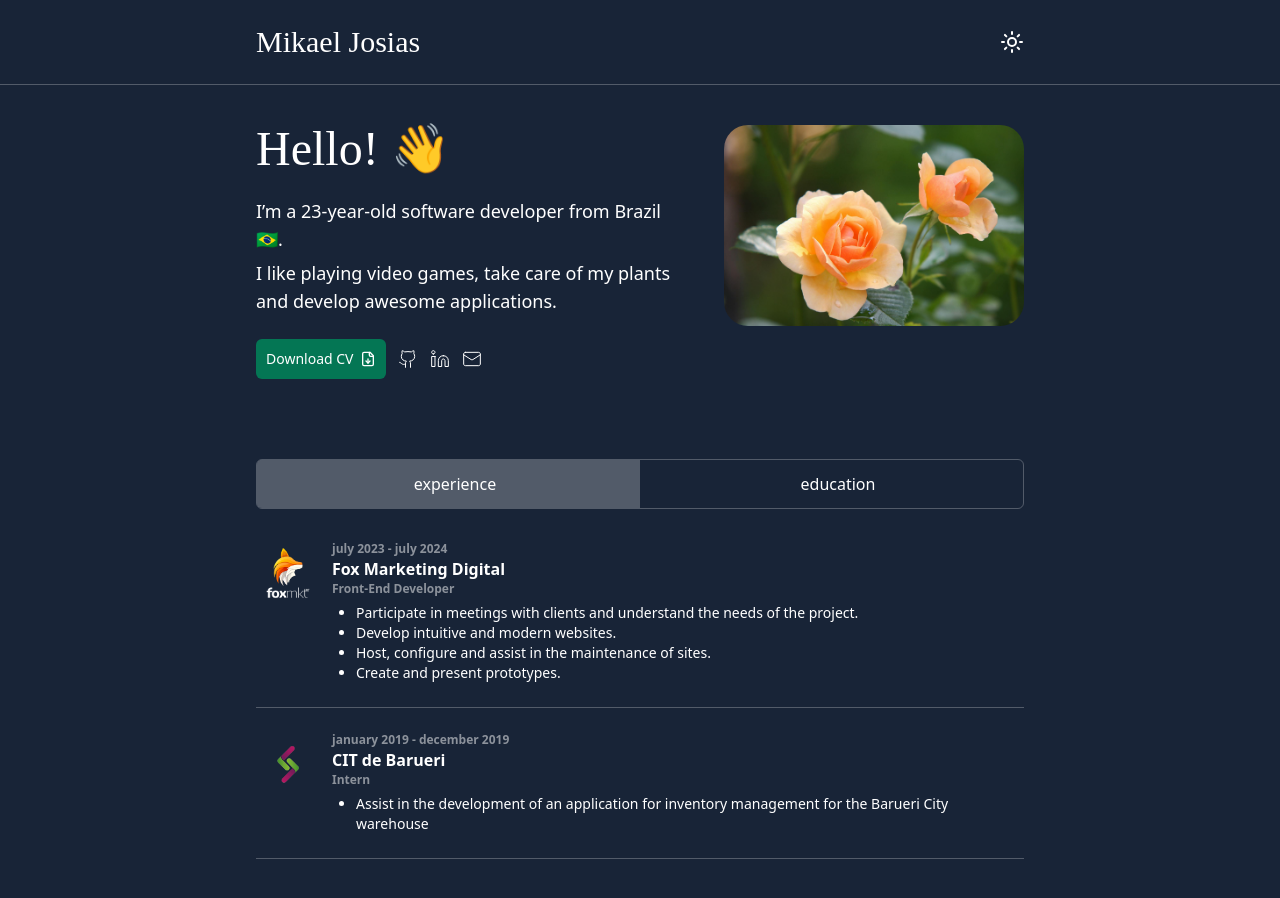
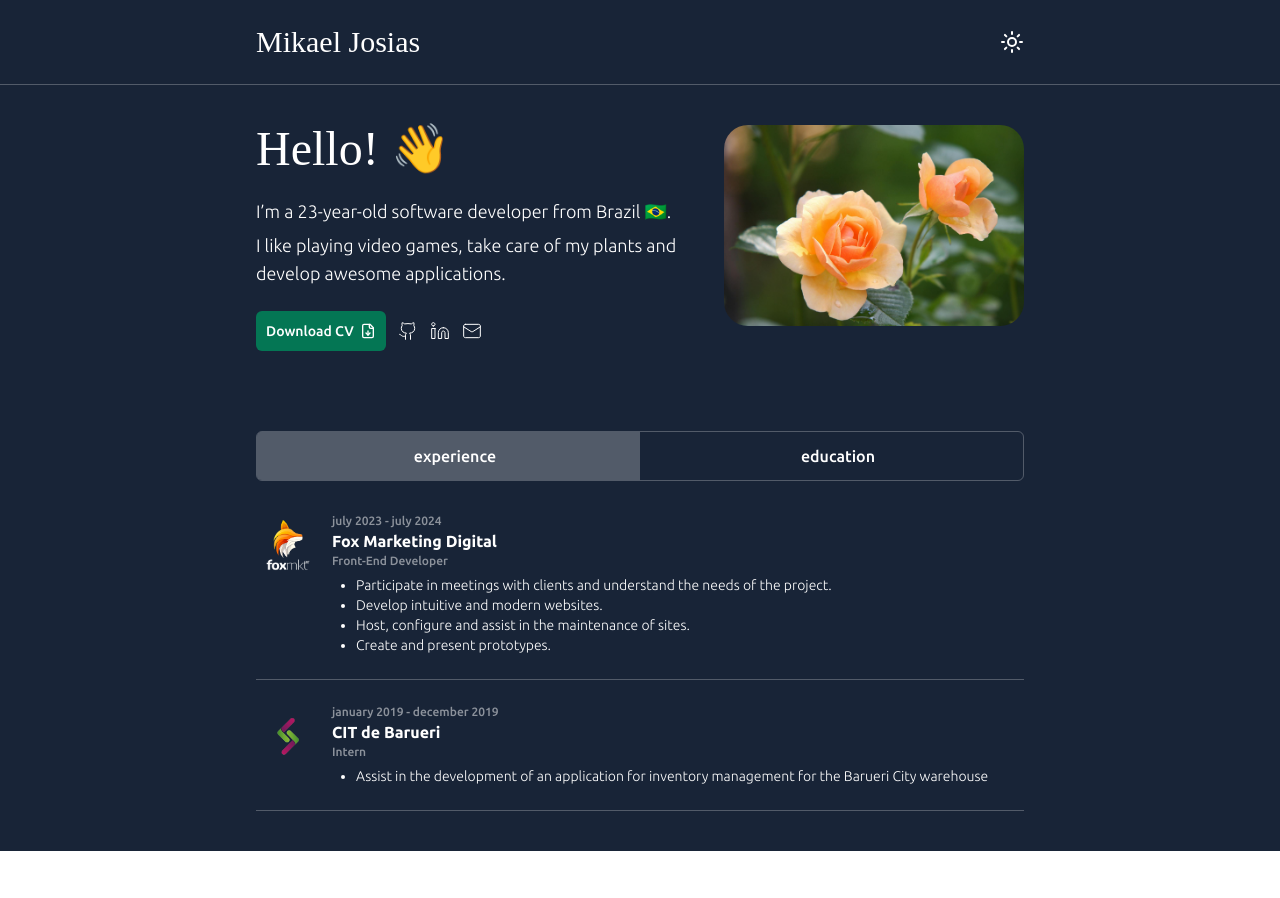
Before and after one commit to Mikael-Josias/mikael-josias, a React (Vite) app: page / in a window 1280 px wide. Both pictures are taken after a click on the label "experience". After the commit the page ends 851 px from the top, so only its background shows below. Built offline with nearby package versions, Linux system fonts and the light colour scheme; a web font is replaced by a local one.

Commit message:
refactor(historic): alter font family and font weight

```diff
--- a/src/components/TabsContainer.tsx
+++ b/src/components/TabsContainer.tsx
@@ -92,17 +92,17 @@ function TabsContainer() {
                 <div key={i} className="flex gap-3 pb-6 border-b-[1px] border-b-black/25 dark:border-b-white/25">
                   <img src={e.imgUrl} alt={e.enterpriseName + " logo"} className="h-16 w-16 rounded-md select-none pointer-events-none" />
                   <div className="flex flex-col">
-                    <span className="text-cement-500 dark:text-white/50 text-xs font-bold">
+                    <span className="text-cement-500 dark:text-white/50 text-xs font-medium">
                       {e.joinedAt + " - " + e.terminatedAt}
                     </span>
                     <span className="text-cement-600 dark:text-white font-bold">
                       {e.enterpriseName}
                     </span>
-                    <span className="text-cement-500 dark:text-white/50 text-xs font-bold capitalize">
+                    <span className="text-cement-500 dark:text-white/50 text-xs font-medium capitalize">
                       {e.role}
                     </span>
                     <ul className="list-disc pl-6 pt-1.5">
-                      {e.description.map((d, i) => <li key={i} className="text-cement-400 dark:text-white text-sm">{d}</li>)}
+                      {e.description.map((d, i) => <li key={i} className="text-cement-400 dark:text-white text-sm font-light">{d}</li>)}
                     </ul>
                   </div>
                 </div>
@@ -115,17 +115,17 @@ function TabsContainer() {
                 <div key={i} className="flex gap-3 pb-6 border-b-[1px] border-b-black/25 dark:border-b-white/25">
                   <img src={e.imgUrl} alt={e.enterpriseName + " logo"} className="h-16 w-16 rounded-md select-none pointer-events-none" />
                   <div className="flex flex-col">
-                    <span className="text-cement-400 dark:text-white/50 text-xs font-bold">
+                    <span className="text-cement-400 dark:text-white/50 text-xs font-medium">
                       {e.joinedAt + " - " + e.terminatedAt}
                     </span>
                     <span className="text-cement-600 dark:text-white font-bold">
                       {e.enterpriseName}
                     </span>
-                    <span className="text-cement-400 dark:text-white/50 text-xs font-bold capitalize">
+                    <span className="text-cement-400 dark:text-white/50 text-xs font-medium capitalize">
                       {e.role}
                     </span>
                     <ul className="list-disc pl-6 pt-1.5">
-                      {e.description.map((d, i) => <li key={i} className="text-cement-400 dark:text-white text-sm">{d}</li>)}
+                      {e.description.map((d, i) => <li key={i} className="text-cement-400 dark:text-white text-sm font-light">{d}</li>)}
                     </ul>
                   </div>
                 </div>
--- a/src/index.css
+++ b/src/index.css
@@ -11,6 +11,7 @@
   --color-cement-400: #6e6e6e;
   --font-amaranth: "Amaranth", serif;
   --font-ubuntu: "Ubuntu", serif;
+  --font-sans: var(--font-ubuntu);
 }
 
 @custom-variant dark (&:where(.dark, .dark *));
```
